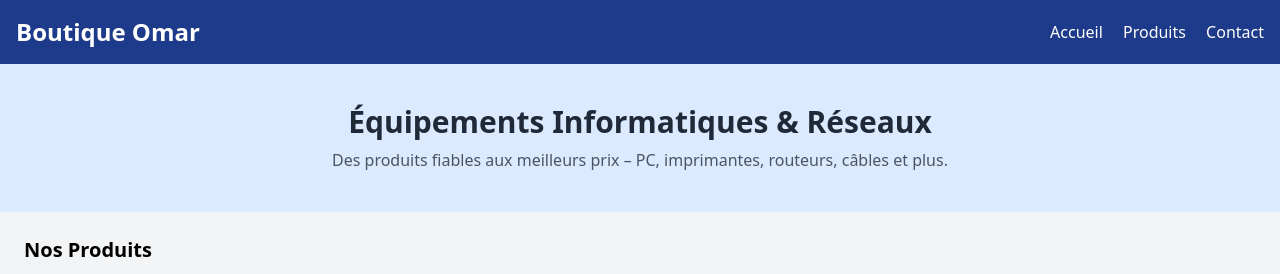
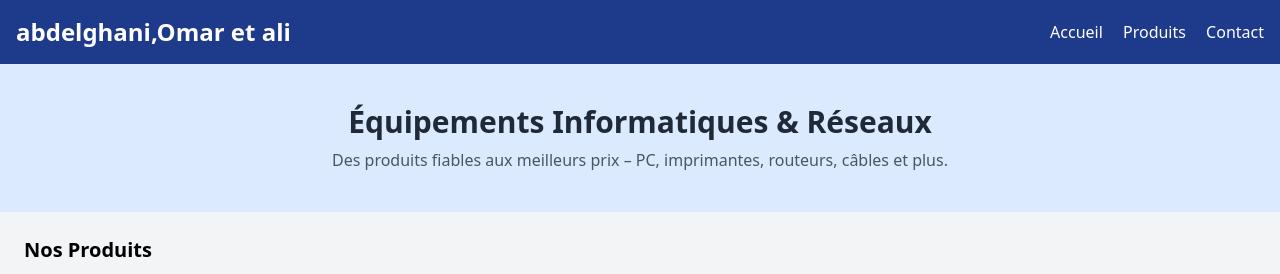
Before and after one commit to omari26/boutique-info, a plain HTML site: page index.html in a window 1280 px wide. Shown: the top 274 px of the page. Drawn offline with nearby package versions, Linux system fonts and the light colour scheme.

Commit message:
Update index.html

```diff
--- a/index.html
+++ b/index.html
@@ -11,7 +11,7 @@
   <!-- Header -->
   <header class="bg-blue-900 text-white p-4">
     <div class="container mx-auto flex justify-between items-center">
-      <h1 class="text-2xl font-bold">Boutique Omar</h1>
+      <h1 class="text-2xl font-bold">abdelghani,Omar et ali  </h1>
       <nav class="space-x-4">
         <a href="#" class="hover:underline">Accueil</a>
         <a href="#" class="hover:underline">Produits</a>
```
